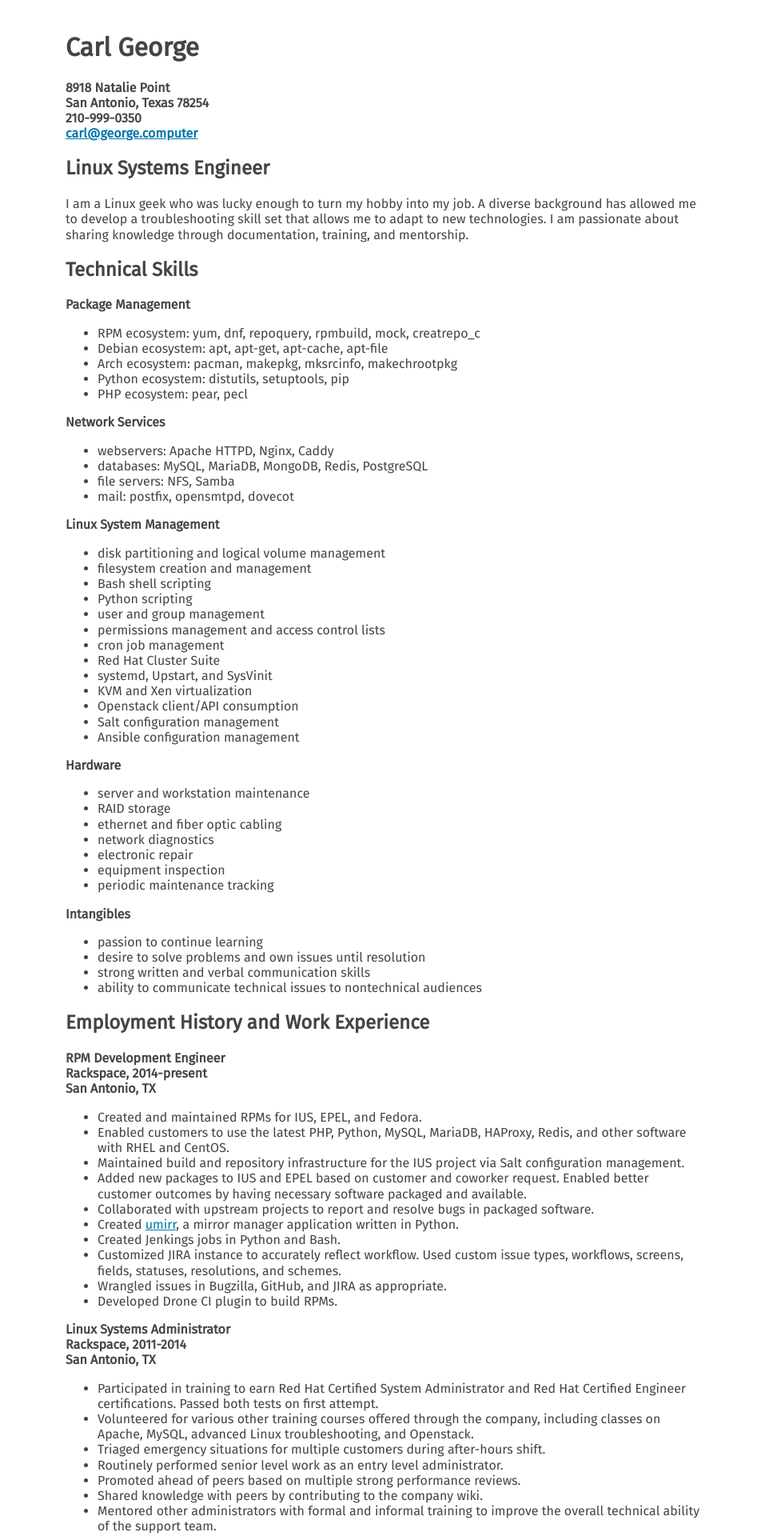
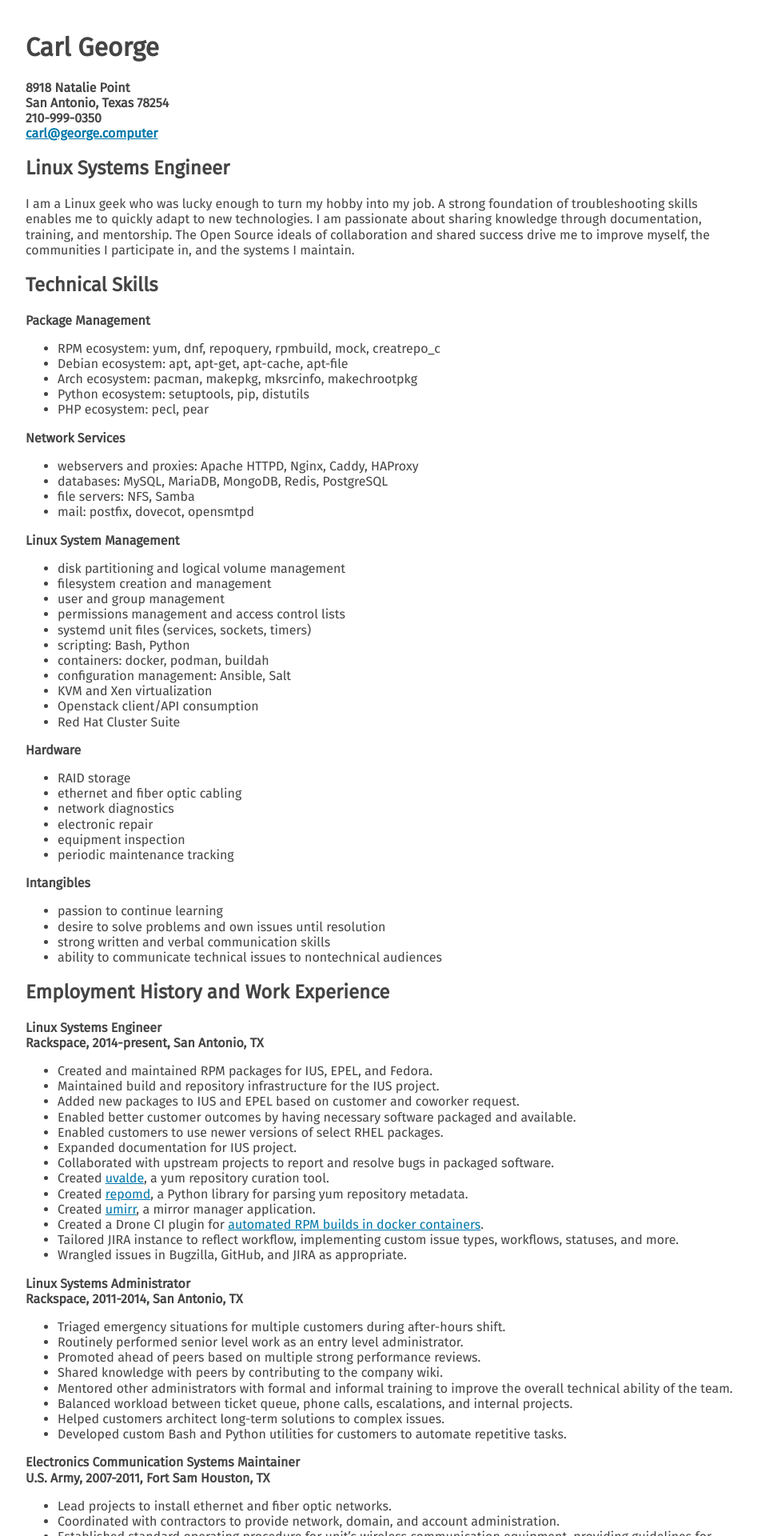
Before and after one commit to carlwgeorge/carlwgeorge.github.io, a Jekyll site: the page built from index.md, in a window 1280 px wide. Shown: the top 1920 px of the page at 80% size, without its empty margins (158-1105 px from the left). Built offline with Jekyll 4.4.1, drawn with Linux system fonts in a browser that asks for light colours; some of the changed text lies outside the part shown.

Commit message:
Update content

```diff
--- a/_sass/main.scss
+++ b/_sass/main.scss
@@ -1,6 +1,6 @@
 body {
     margin: 40px auto;
-    max-width: 800px;
+    max-width: 900px;
     line-height: 1.2;
     font-family: 'Fira Sans', sans-serif;
     font-size: 16px;
--- a/index.md
+++ b/index.md
@@ -12,45 +12,42 @@ title: Carl George
 
 ## Linux Systems Engineer
 
-I am a Linux geek who was lucky enough to turn my hobby into my job.  A diverse background has allowed me to develop a troubleshooting skill set that allows me to adapt to new technologies.  I am passionate about sharing knowledge through documentation, training, and mentorship.
+I am a Linux geek who was lucky enough to turn my hobby into my job.  A strong foundation of troubleshooting skills enables me to quickly adapt to new technologies.  I am passionate about sharing knowledge through documentation, training, and mentorship.  The Open Source ideals of collaboration and shared success drive me to improve myself, the communities I participate in, and the systems I maintain.
 
 
 ## Technical Skills
 
 **Package Management**
 
-- RPM ecosystem: yum, dnf, repoquery, rpmbuild, mock, creatrepo_c
+- RPM ecosystem: yum, dnf, repoquery, rpmbuild, mock, creatrepo\_c
 - Debian ecosystem: apt, apt-get, apt-cache, apt-file
 - Arch ecosystem: pacman, makepkg, mksrcinfo, makechrootpkg
-- Python ecosystem: distutils, setuptools, pip
-- PHP ecosystem: pear, pecl
+- Python ecosystem: setuptools, pip, distutils
+- PHP ecosystem: pecl, pear
 
 **Network Services**
 
-- webservers: Apache HTTPD, Nginx, Caddy
+- webservers and proxies: Apache HTTPD, Nginx, Caddy, HAProxy
 - databases: MySQL, MariaDB, MongoDB, Redis, PostgreSQL
 - file servers: NFS, Samba
-- mail: postfix, opensmtpd, dovecot
+- mail: postfix, dovecot, opensmtpd
 
 **Linux System Management**
 
 - disk partitioning and logical volume management
 - filesystem creation and management
-- Bash shell scripting
-- Python scripting
 - user and group management
 - permissions management and access control lists
-- cron job management
-- Red Hat Cluster Suite
-- systemd, Upstart, and SysVinit
+- systemd unit files (services, sockets, timers)
+- scripting: Bash, Python
+- containers: docker, podman, buildah
+- configuration management: Ansible, Salt
 - KVM and Xen virtualization
 - Openstack client/API consumption
-- Salt configuration management
-- Ansible configuration management
+- Red Hat Cluster Suite
 
 **Hardware**
 
-- server and workstation maintenance
 - RAID storage
 - ethernet and fiber optic cabling
 - network diagnostics
@@ -68,61 +65,62 @@ I am a Linux geek who was lucky enough to turn my hobby into my job.  A diverse
 
 ## Employment History and Work Experience
 
-**RPM Development Engineer**
-**Rackspace, 2014-present**
-**San Antonio, TX**
+**Linux Systems Engineer**
+**Rackspace, 2014-present, San Antonio, TX**
 
-- Created and maintained RPMs for IUS, EPEL, and Fedora.
-- Enabled customers to use the latest PHP, Python, MySQL, MariaDB, HAProxy, Redis, and other software with RHEL and CentOS.
-- Maintained build and repository infrastructure for the IUS project via Salt configuration management.
-- Added new packages to IUS and EPEL based on customer and coworker request.  Enabled better customer outcomes by having necessary software packaged and available.
+- Created and maintained RPM packages for IUS, EPEL, and Fedora.
+- Maintained build and repository infrastructure for the IUS project.
+- Added new packages to IUS and EPEL based on customer and coworker request.
+- Enabled better customer outcomes by having necessary software packaged and available.
+- Enabled customers to use newer versions of select RHEL packages.
+- Expanded documentation for IUS project.
 - Collaborated with upstream projects to report and resolve bugs in packaged software.
-- Created [umirr](https://github.com/iuscommunity/umirr), a mirror manager application written in Python.
-- Created Jenkings jobs in Python and Bash.
-- Customized JIRA instance to accurately reflect workflow.  Used custom issue types, workflows, screens, fields, statuses, resolutions, and schemes.
+- Created [uvalde](https://github.com/carlwgeorge/uvalde), a yum repository curation tool.
+- Created [repomd](https://github.com/carlwgeorge/repomd), a Python library for parsing yum repository metadata.
+- Created [umirr](https://github.com/iuscommunity/umirr), a mirror manager application.
+- Created a Drone CI plugin for [automated RPM builds in docker containers](https://github.com/carlwgeorge/drone-rpmbuild).
+- Tailored JIRA instance to reflect workflow, implementing custom issue types, workflows, statuses, and more.
 - Wrangled issues in Bugzilla, GitHub, and JIRA as appropriate.
-- Developed Drone CI plugin to build RPMs.
 
 **Linux Systems Administrator**
-**Rackspace, 2011-2014**
-**San Antonio, TX**
+**Rackspace, 2011-2014, San Antonio, TX**
 
-- Participated in training to earn Red Hat Certified System Administrator and Red Hat Certified Engineer certifications.  Passed both tests on first attempt.
-- Volunteered for various other training courses offered through the company, including classes on Apache, MySQL, advanced Linux troubleshooting, and Openstack.
 - Triaged emergency situations for multiple customers during after-hours shift.
 - Routinely performed senior level work as an entry level administrator.
 - Promoted ahead of peers based on multiple strong performance reviews.
 - Shared knowledge with peers by contributing to the company wiki.
-- Mentored other administrators with formal and informal training to improve the overall technical ability of the support team.
+- Mentored other administrators with formal and informal training to improve the overall technical ability of the team.
 - Balanced workload between ticket queue, phone calls, escalations, and internal projects.
 - Helped customers architect long-term solutions to complex issues.
 - Developed custom Bash and Python utilities for customers to automate repetitive tasks.
 
-**Electronics Communication Systems Maintenance Manager**
-**U.S. Army, 2007-2011**
-**Fort Sam Houston, TX**
+**Electronics Communication Systems Maintainer**
+**U.S. Army, 2007-2011, Fort Sam Houston, TX**
 
-- Lead team to complete a project involving installation of an unclassified ethernet network and a classified fiber optic network.
-- Coordinated with civilian contractors to provide network administration, domain configuration, user account management, and program installation.
-- Established standard operating procedure (SOP) for unit's wireless communication equipment, providing guidelines for configuration and issue of satellite phones, radios, and cellular phones.
+- Lead projects to install ethernet and fiber optic networks.
+- Coordinated with contractors to provide network, domain, and account administration.
+- Established standard operating procedure for unit's wireless communication equipment, providing guidelines for configuration and issue of satellite phones, radios, and cellular phones.
+- Participated in search and rescue operation for a missing heat stroke victim during training operations.
+- Assisted in mobilization effort for the 2010 Haiti earthquake relief effort.
 
 **Unmanned Aerial Vehicle Quality Control Manager and Systems Administrator**
-**U.S. Army, 2005-2007**
-**Fort Hood, TX, and Camp Taji, Iraq**
+**U.S. Army, 2005-2007, Fort Hood, TX and Camp Taji, Iraq**
 
 - Part of a maintenance team that ensured safe operation for over 18,500 combat flight hours of Shadow Unmanned Aerial Vehicle system.
-- Performed troubleshooting and routine maintenance of Ground Control Station, including hardware maintenance, software patching, and network troubleshooting between Solaris and Windows.
+- Performed troubleshooting and routine maintenance of the Ground Control Station, including hardware maintenance, software patching, and network troubleshooting between Solaris and Windows.
 - Selected as a Quality Control Manager over more experienced peers due to high level of proficiency.
-- Trained five Technical Inspectors to assist in ensuring standard operating procedures were followed accurately and safely.
+- Trained multiple Technical Inspectors to assist with enforcing standard operating procedures.
 - Optimized unit's electronic maintenance system for technical accuracy and efficiency.  Changes were later adopted by entire U.S. Army.
 
-**Intelligence Systems Maintainer Integrator**
-**U.S. Army, 2003-2004**
-**Fort Huachuca, AZ**
+**Intelligence Systems Maintainer**
+**U.S. Army, 2003-2004, Fort Huachuca, AZ**
 
-- Trained and tested on concepts including troubleshooting theory, analog and digital electronics theory, communications theory, computer architecture, operating systems fundamentals, and network infrastructure.
+- Trained and tested on concepts including troubleshooting theory, analog and digital electronics, radio communications, computer architecture, operating systems fundamentals, and network infrastructure.
 - Diagnosed malfunctions in electronic warfare systems and equipment located at fixed stations and remote sites.
-- Lead maintenance team in a field exercise involving fault isolation, repair, and system reconfiguration in a high-stress environment.
+- Lead maintenance team in field exercises involving fault isolation, repair, and system reconfiguration.
+- Graduated first in class in both Advanced Individual Training and Additional Skill Identifier Training.
+- Earned Top Secret clearance to permit access to work on any system in the Army.
+
 
 ## Training and Education
 
```
Also changed, not shown: carl-george-resume.txt (+49 -59 lines), 1 other file.
